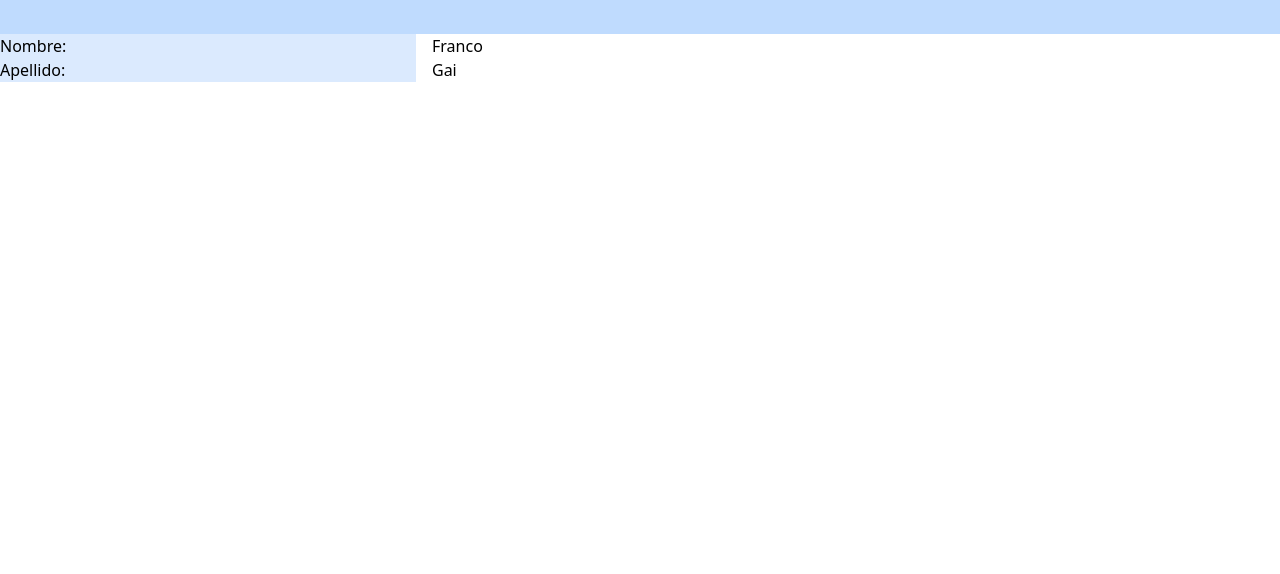
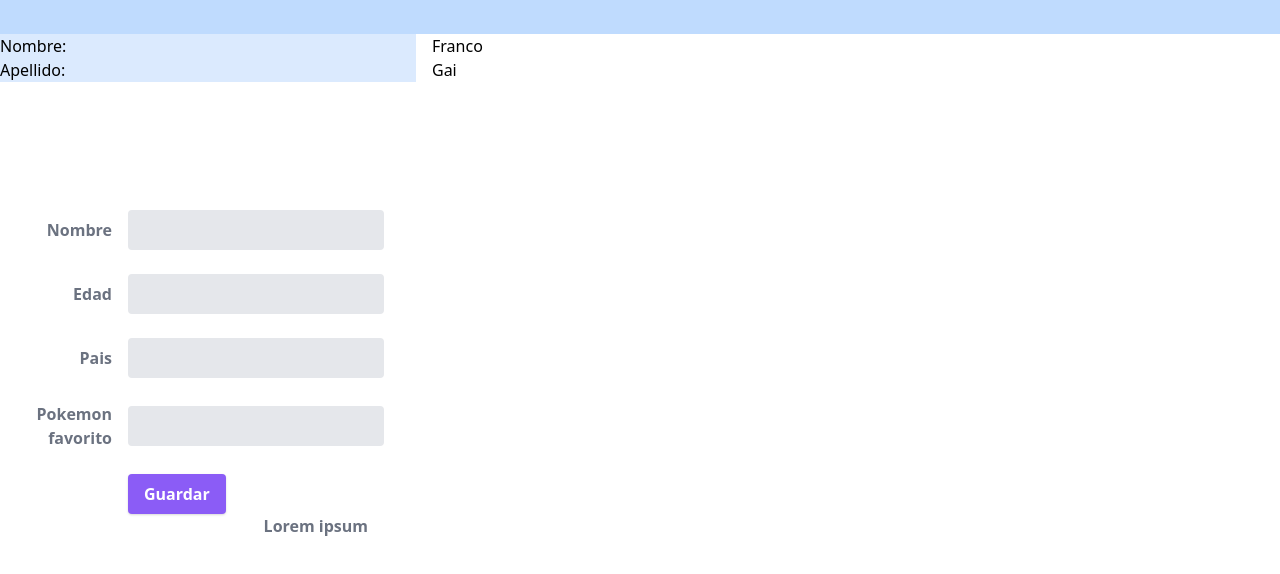
Before and after one commit to ucudal/PW_2021_Website-Franko94, a website: page docs/index.html in a window 1280 px wide. Shown: the part 158-732 px from the top of the page. Drawn offline with nearby package versions, Linux system fonts and the light colour scheme.

Commit message:
formulario js

```diff
--- a/docs/estilos.css
+++ b/docs/estilos.css
@@ -3,3 +3,7 @@
     text-align: center;
     margin-top: 10%;
 }
+
+.formulario{
+    margin-top:10%;
+}
--- a/docs/index.html
+++ b/docs/index.html
@@ -7,6 +7,7 @@
     <meta http-equiv="X-UA-Compatible" content="IE=edge">
     <meta name="viewport" content="width=device-width, initial-scale=1.0">
     <title>Curriculum Vitae</title>
+    <script type="text/javascript" src="scripts.js"></script>
 </head>
 <body>
     <section>
@@ -44,5 +45,66 @@
         </div>
 
     </section>
+
+    <section>
+        <form class="w-full max-w-sm formulario">
+            <div class="md:flex md:items-center mb-6">
+              <div class="md:w-1/3">
+                <label class="block text-gray-500 font-bold md:text-right mb-1 md:mb-0 pr-4" for="inline-full-name">
+                  Nombre
+                </label>
+              </div>
+              <div class="md:w-2/3">
+                <input id="nombreTxt" class="bg-gray-200 appearance-none border-2 border-gray-200 rounded w-full py-2 px-4 text-gray-700 leading-tight focus:outline-none focus:bg-white focus:border-purple-500"  type="text">
+              </div>
+            </div>
+
+            <div class="md:flex md:items-center mb-6">
+                <div class="md:w-1/3">
+                  <label class="block text-gray-500 font-bold md:text-right mb-1 md:mb-0 pr-4" for="inline-full-name">
+                    Edad
+                  </label>
+                </div>
+                <div class="md:w-2/3">
+                  <input id= "edadTxt" class="bg-gray-200 appearance-none border-2 border-gray-200 rounded w-full py-2 px-4 text-gray-700 leading-tight focus:outline-none focus:bg-white focus:border-purple-500"  type="text">
+                </div>
+            </div>
+
+            <div class="md:flex md:items-center mb-6">
+                <div class="md:w-1/3">
+                  <label class="block text-gray-500 font-bold md:text-right mb-1 md:mb-0 pr-4" for="inline-full-name">
+                    Pais
+                  </label>
+                </div>
+                <div class="md:w-2/3">
+                  <input id= "paisTxt" class="bg-gray-200 appearance-none border-2 border-gray-200 rounded w-full py-2 px-4 text-gray-700 leading-tight focus:outline-none focus:bg-white focus:border-purple-500" type="text">
+                </div>
+            </div>
+
+            <div class="md:flex md:items-center mb-6">
+                <div class="md:w-1/3">
+                  <label class="block text-gray-500 font-bold md:text-right mb-1 md:mb-0 pr-4" for="inline-full-name">
+                    Pokemon favorito
+                  </label>
+                </div>
+                <div class="md:w-2/3">
+                  <input id= "pokemonTxt" class="bg-gray-200 appearance-none border-2 border-gray-200 rounded w-full py-2 px-4 text-gray-700 leading-tight focus:outline-none focus:bg-white focus:border-purple-500"  type="text">
+                </div>
+            </div>
+
+
+            <div class="md:flex md:items-center">
+              <div class="md:w-1/3"></div>
+              <div class="md:w-2/3">
+                <button onclick="nuevoUsuario()" class="shadow bg-purple-500 hover:bg-purple-400 focus:shadow-outline focus:outline-none text-white font-bold py-2 px-4 rounded" type="button">
+                  Guardar
+                </button>
+              </div>
+            </div>
+            <label id="labelUsr" class="block text-gray-500 font-bold md:text-right mb-1 md:mb-0 pr-4" for="inline-full-name" value="">
+                Lorem ipsum
+            </label>
+          </form>
+    </section>
 </body>
 </html>
--- /dev/null
+++ b/docs/scripts.js
@@ -0,0 +1,16 @@
+function Usuario(nombre, edad, pais, pokemon){
+    this.nombre = nombre;
+    this.edad = edad;
+    this.pais = pais;
+    this.pokemon = pokemon;
+}
+
+function nuevoUsuario(){
+    var user = new Usuario(
+        document.getElementById("nombreTxt").value,
+        document.getElementById("edadTxt").value,
+        document.getElementById("paisTxt").value,
+        document.getElementById("pokemonTxt").value
+    )
+    return document.getElementById("labelUsr").innerHTML = "Nombre: "+user.nombre+ " Edad: "+user.edad+" Pais: "+user.pais+" Pokemon: "+user.pokemon;
+}
```
